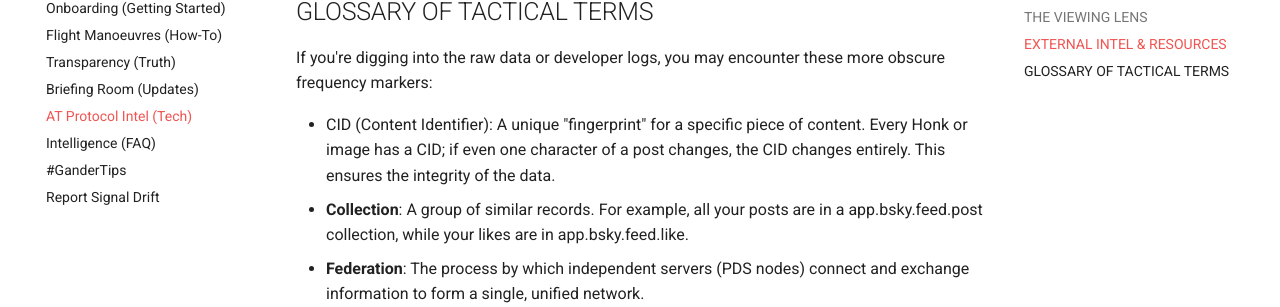
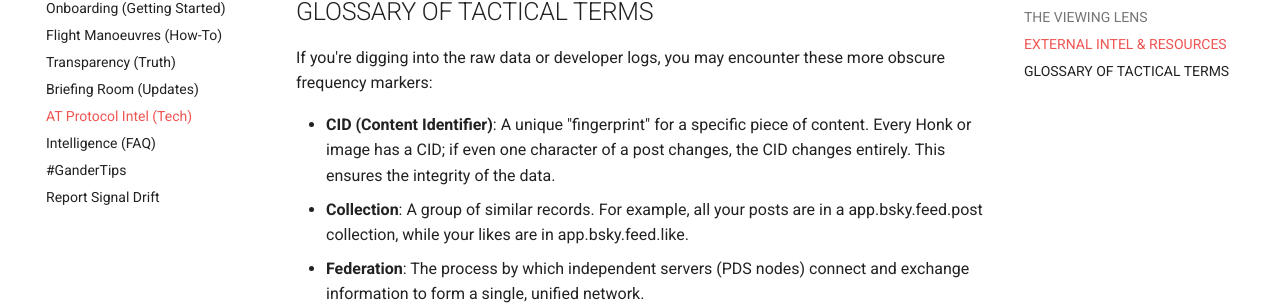
Before and after one commit to jasonbutt/gander-social-docs, an MkDocs documentation site: the page built from docs/at-proto-terms.md, in a window 1280 px wide and 900 px high, scrolled down 1758 px. Shown: the part 145-452 px from the top of the window. Built offline with MkDocs 1.6.1 and Material for MkDocs 9.7.7, drawn with Linux system fonts in a browser that asks for light colours.

```diff
--- a/docs/at-proto-terms.md
+++ b/docs/at-proto-terms.md
@@ -39,7 +39,7 @@ For those who want to study the blueprints of the Nest, these external transmiss
 
 If you're digging into the raw data or developer logs, you may encounter these more obscure frequency markers:
 
-- CID (Content Identifier): A unique "fingerprint" for a specific piece of content. Every Honk or image has a CID; if even one character of a post changes, the CID changes entirely. This ensures the integrity of the data.
+- **CID (Content Identifier)**: A unique "fingerprint" for a specific piece of content. Every Honk or image has a CID; if even one character of a post changes, the CID changes entirely. This ensures the integrity of the data.
 - **Collection**: A group of similar records. For example, all your posts are in a app.bsky.feed.post collection, while your likes are in app.bsky.feed.like.
 - **Federation**: The process by which independent servers (PDS nodes) connect and exchange information to form a single, unified network.
 - **Lexicon**: The "dictionary" or schema that defines what a piece of data looks like. It tells the app how to display a "Honk" vs. a "Profile."
```
Also changed, not shown: docs/images/flight-header.png (added), docs/images/onboarding-header.png (added), docs/images/transparency-header.png (added).
